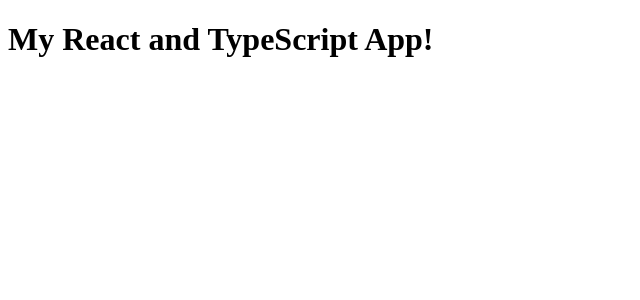
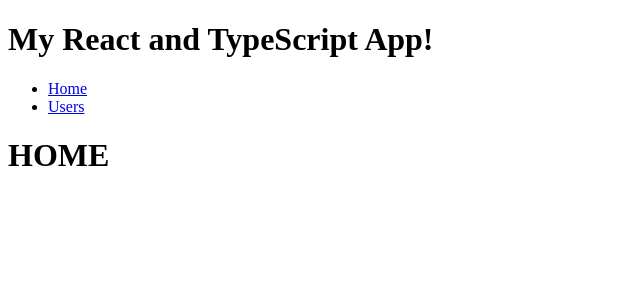
Before and after one commit to shldhee/altaskit-project, a React app: page / in a window 1280 px wide. Shown: the top 300 px of the page, without its empty margins (0-640 px from the left). Built offline with nearby package versions, Linux system fonts and the light colour scheme.

Commit message:
feature: 라우터 작업
- react-router 추가

```diff
--- a/package.json
+++ b/package.json
@@ -13,6 +13,7 @@
     "css-loader": "3",
     "react": "16.8",
     "react-dom": "16.8",
+    "react-router-dom": "6",
     "style-loader": "1",
     "ts-loader": "8",
     "webpack": "4",
--- a/src/App.tsx
+++ b/src/App.tsx
@@ -1,10 +1,29 @@
+import Home from "@/pages";
+import UserList from "@/pages/users";
 import React from "react";
+import { Link, Route, Routes } from "react-router-dom";
 
 const App = () => {
   return (
-    <div>
-      <h1>My React and TypeScript App!</h1>
-    </div>
+    <>
+      <div>
+        <h1>My React and TypeScript App!</h1>
+      </div>
+      <nav>
+        <ul>
+          <li>
+            <Link to="/">Home</Link>
+          </li>
+          <li>
+            <Link to="/users">Users</Link>
+          </li>
+        </ul>
+      </nav>
+      <Routes>
+        <Route path="/" element={<Home />} />
+        <Route path="/users" element={<UserList />} />
+      </Routes>
+    </>
   );
 };
 
--- a/src/index.tsx
+++ b/src/index.tsx
@@ -3,5 +3,11 @@
 import "@atlaskit/css-reset";
 
 import App from "./App";
+import { BrowserRouter } from "react-router-dom";
 
-ReactDOM.render(<App />, document.getElementById("root"));
+ReactDOM.render(
+  <BrowserRouter>
+    <App />
+  </BrowserRouter>,
+  document.getElementById("root")
+);
--- /dev/null
+++ b/src/pages/index.tsx
@@ -0,0 +1,11 @@
+import React from "react";
+
+const Home = () => {
+  return (
+    <div>
+      <h1>HOME</h1>
+    </div>
+  );
+};
+
+export default Home;
--- /dev/null
+++ b/src/pages/users/index.tsx
@@ -0,0 +1,11 @@
+import React from "react";
+
+const UserList = () => {
+  return (
+    <div>
+      <h1>User List</h1>
+    </div>
+  );
+};
+
+export default UserList;
```
Also changed, not shown: 1 other file (tests, documents, lock files or other folders).
